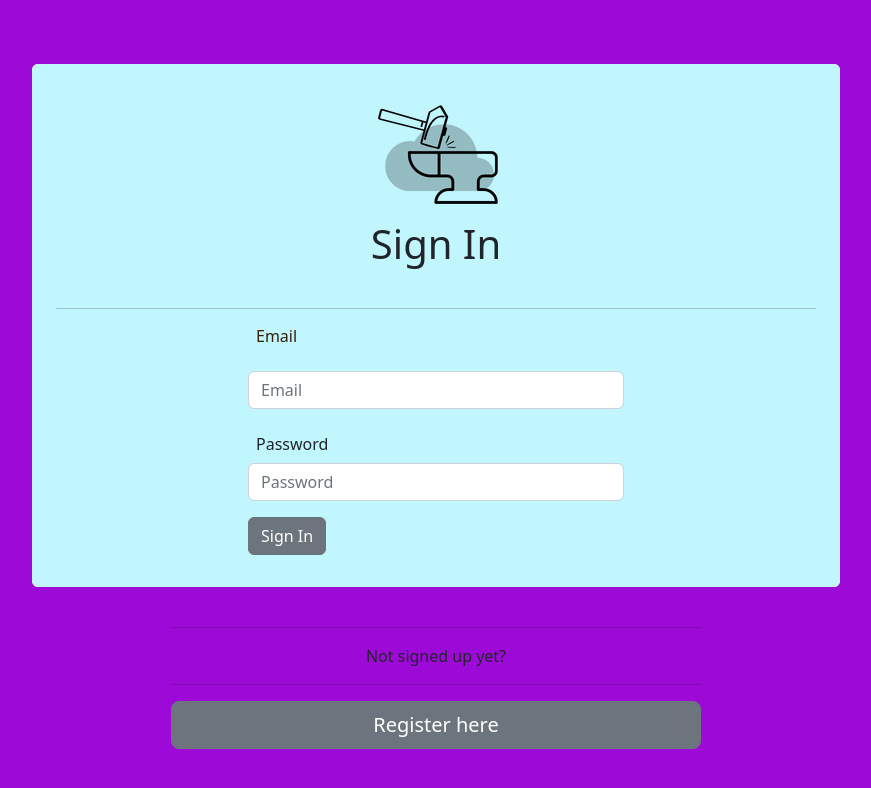
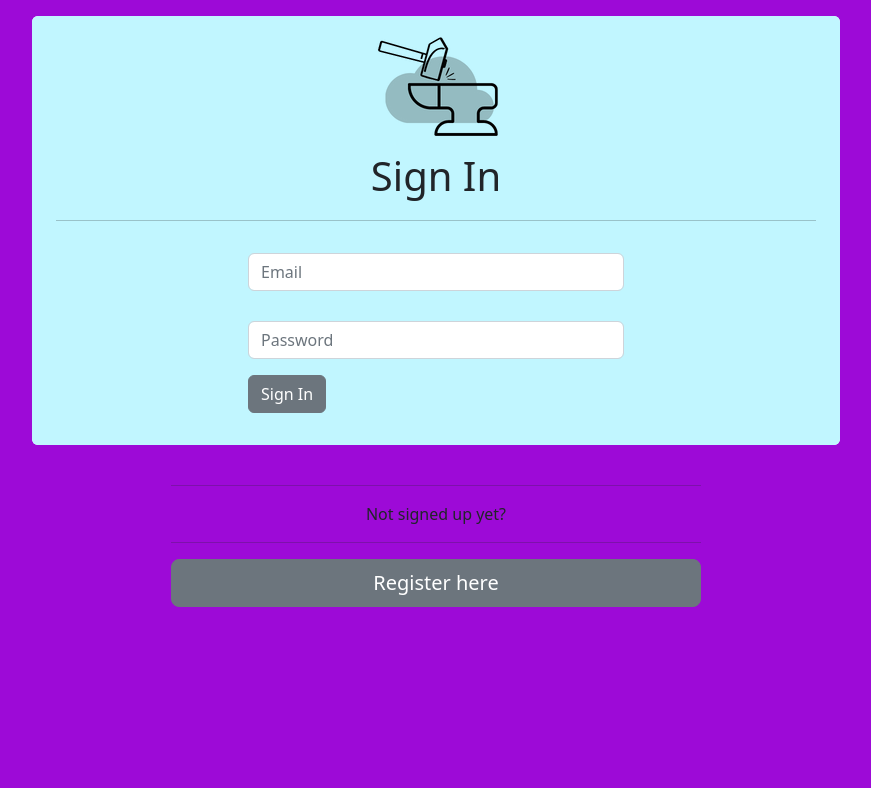
Before and after one commit to Capstone-42-quote-gen/ai-quote-generator, a React (Vite) app in the folder frontend/: page /sign-in in a window 1280 px wide. Shown: the top 788 px of the page, without its empty margins (204-1075 px from the left). Built offline with nearby package versions, Linux system fonts and the light colour scheme.

Commit message:
tweak sign in form

```diff
--- a/frontend/src/shared/components/SignIn/SignIn.tsx
+++ b/frontend/src/shared/components/SignIn/SignIn.tsx
@@ -11,13 +11,13 @@ export function SignIn() {
     return (
         <>
             <Container
-                className={"align-items-center sign-in-card-resize mx-auto m-3 py-5"}>
+                className={"align-items-center sign-in-card-resize mx-auto m-3"}>
                 <Card
                     className={"sign-in-card"}>
                     <Card.Body
                         className={"rounded"}>
                         <Card.Title
-                            className={"text-center py-4"}>
+                            className={"text-center py-1"}>
                             <a
                                 href="/"><img
                                 src={signInIcon}
--- a/frontend/src/shared/components/SignIn/SignInForm.tsx
+++ b/frontend/src/shared/components/SignIn/SignInForm.tsx
@@ -85,7 +85,7 @@ return (
                 controlId="formHorizontalEmail">
               <Form.Label column lg={2}
                           className="ms-2">
-              <p>Email</p>
+
                 </Form.Label>
                     <Col lg={12}>
                         <InputGroup>
@@ -108,7 +108,7 @@ return (
                         className="mb-3">
                         <Form.Label column lg={4}
                                     className="ms-2">
-                                Password
+
                         </Form.Label>
                             <Col lg={12}>
                               <InputGroup>
--- a/frontend/src/ui/App.css
+++ b/frontend/src/ui/App.css
@@ -98,8 +98,19 @@ a.nav-link:visited {
 }
 
 .sign-in-card-resize {
-    width: 65%;
     height: 45%;
+}
+
+@media (max-width: 767px) {
+    .sign-in-card-resize {
+        width: 100%;
+    }
+}
+
+@media (min-width: 768px) {
+    .sign-in-card-resize {
+        width: 65%;
+    }
 }
 
 
```
